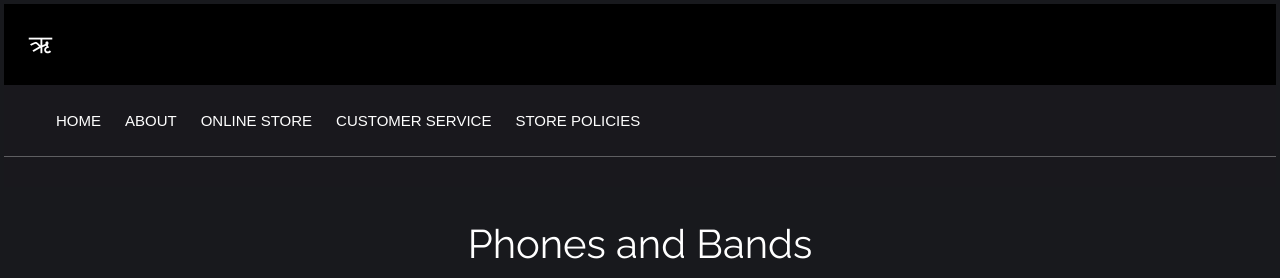
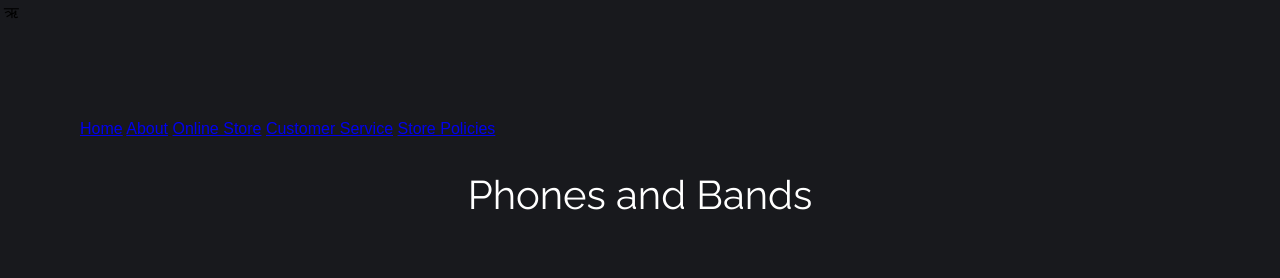
Before and after one commit to gambhirsamarth/ri, a plain HTML site: page Online Store HTML.html in a window 1280 px wide. Shown: the top 278 px of the page. Drawn offline with Linux system fonts and the light colour scheme; a web font is replaced by a local one.

Commit message:
Update Online Store HTML.html

```diff
--- a/Online Store HTML.html
+++ b/Online Store HTML.html
@@ -9,22 +9,17 @@
 </head>
 
 <body>
-    <header class="main-header">
-        <h6 style="font-size: 25px;background-color: black; padding: 25px; text-align:left ;"
-            class="band-name band-name-large">ऋ</h6>
-        <nav class="main-nav nav">
-            <ul>
-                <li><a href="ri homepage.html">HOME</a></li>
-                <li><a href="About.html">ABOUT</a></li>
-                <li><a href="Store Page.html">ONLINE STORE</a></li>
-                <li><a href="">CUSTOMER SERVICE</a></li>
-                <li><a href="Store Policy html.html">STORE POLICIES</a></li>
-            </ul>
-        </nav>
-
-    </header>
-
-
+    <div style="height: 80px;" id="header"><a id="logo_link">ऋ</a></div>
+    <div style="background-color: rgb(25,24,29); position: absolute; left: 80px; top: 120px;">
+        <a href="ri Homepage.html">Home</a>
+        <a href="about.html">About</a>
+        <a href="Online Store HTML.html">Online Store</a>
+        <a href="Customer Service.html">Customer Service</a>
+        <a href="Store Policy.html">Store Policies</a>
+    </div>
+<br>
+<br>
+<br>
     <section class="container content-section">
         <h2 class="section-header">Phones and Bands</h2>
         <div class="shop-items">
```
